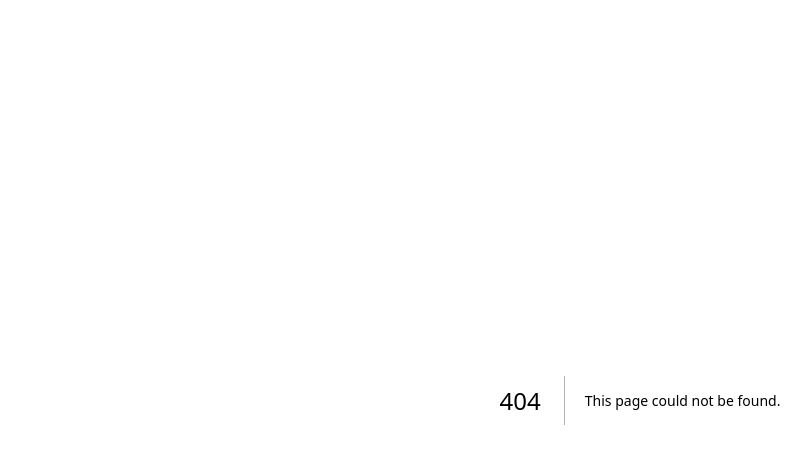
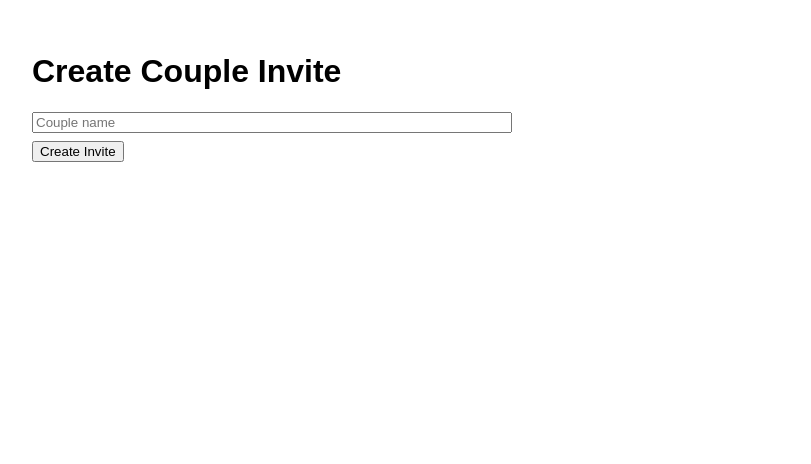
Before and after one commit to YangSaekyul/marry-check, a Next.js app in the folder frontend/: page /invite in a window 1280 px wide. Before the commit this address had no page. Shown: the top 464 px of the page, without its empty margins (0-811 px from the left). Built offline with nearby package versions, Linux system fonts and the light colour scheme; no server answers.

Commit message:
기능: 커플 공유를 위한 coupleId 데이터 모델 도입 및 초대 기능 구현

```diff
--- /dev/null
+++ b/frontend/pages/invite.js
@@ -0,0 +1,47 @@
+import { useState } from 'react'
+import { db, auth } from '../lib/firebaseClient'
+import { collection, addDoc, serverTimestamp, doc, setDoc } from 'firebase/firestore'
+import { useRouter } from 'next/router'
+
+export default function InvitePage() {
+  const [creating, setCreating] = useState(false)
+  const [coupleName, setCoupleName] = useState('')
+  const [inviteId, setInviteId] = useState(null)
+  const router = useRouter()
+
+  const createInvite = async () => {
+    setCreating(true)
+    try {
+      const curUid = auth.currentUser?.uid
+      const col = collection(db, 'couples')
+      const ref = await addDoc(col, { name: coupleName || 'My Couple', members: curUid ? [curUid] : [], createdAt: serverTimestamp() })
+      // ensure user doc updated with coupleId
+      if (curUid) {
+        await setDoc(doc(db, 'users', curUid), { coupleId: ref.id }, { merge: true })
+      }
+      setInviteId(ref.id)
+    } catch (e) {
+      console.error(e)
+    } finally {
+      setCreating(false)
+    }
+  }
+
+  return (
+    <main style={{ padding: 24, fontFamily: 'Arial, sans-serif' }}>
+      <h1>Create Couple Invite</h1>
+      <div style={{ maxWidth: 480, display: 'grid', gap: 8 }}>
+        <input placeholder="Couple name" value={coupleName} onChange={(e) => setCoupleName(e.target.value)} />
+        <div style={{ display: 'flex', gap: 8 }}>
+          <button onClick={createInvite} disabled={creating}>Create Invite</button>
+          {inviteId && (
+            <button onClick={() => { navigator.clipboard.writeText(window.location.origin + '/login?invite=' + inviteId) }}>Copy Link</button>
+          )}
+        </div>
+        {inviteId && (
+          <p>Invite link: <a href={'/login?invite=' + inviteId}>{window.location.origin + '/login?invite=' + inviteId}</a></p>
+        )}
+      </div>
+    </main>
+  )
+}
```
Also changed, not shown: frontend/pages/checklist.js (+23 -7 lines), frontend/pages/login.js (+26 -3 lines).
